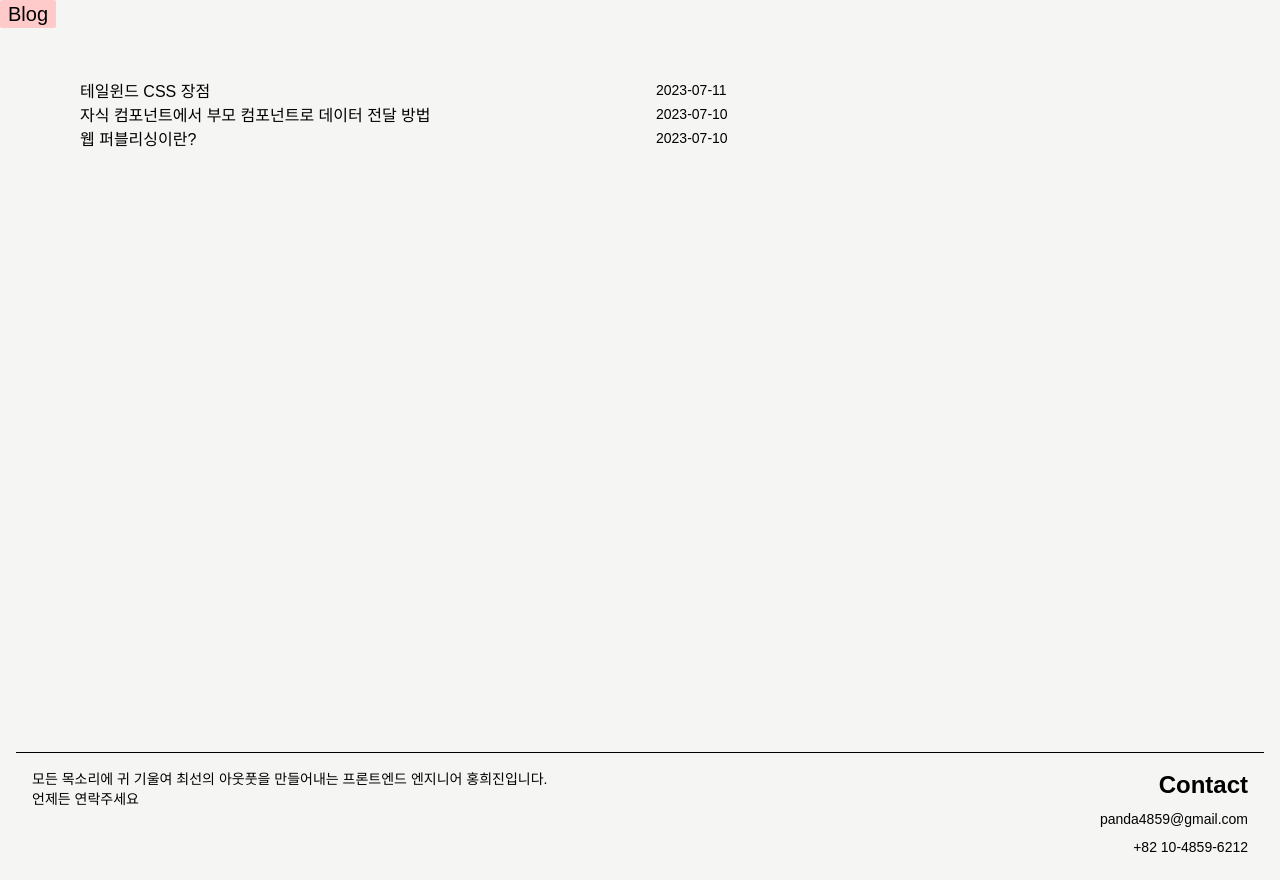
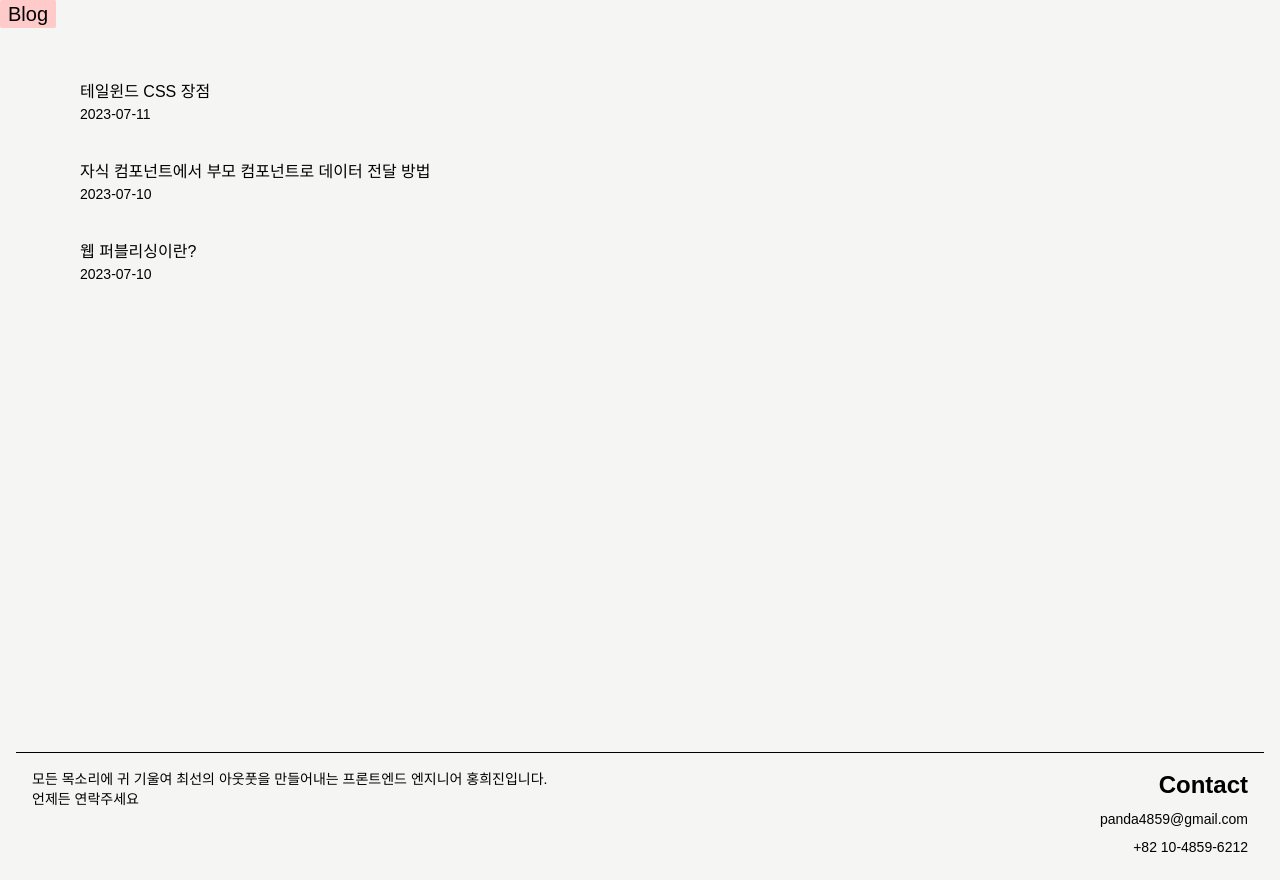
Before and after one commit to harenohee/front-challenge-blog, a Next.js app: page / in a window 1280 px wide. Built offline with nearby package versions, Linux system fonts and the light colour scheme.

Commit message:
style: List 박스 UI
- 스타일 바뀔 수 있음

#8

```diff
--- a/components/List.tsx
+++ b/components/List.tsx
@@ -6,11 +6,16 @@ type postProps = {
 
 export default function List({ post }: postProps) {
   return (
-    <div key={post.slug} className="grid grid-cols-2 gap-8">
+    <div
+      key={post.slug}
+      className="w-[80%] h-20 hover:bg-gradient-to-r from-lime-50 to-indigo-100 rounded-md cursor-pointer"
+    >
       <Link href={`/${post.slug}`}>
-        <li className="hover:font-semibold cursor-pointer">{post.title}</li>
+        <ul>
+          <li className="w-full hover:font-semibold">{post.title}</li>
+          <li className="text-sm">{post.date}</li>
+        </ul>
       </Link>
-      <li className="text-sm">{post.date}</li>
     </div>
   );
 }
```
